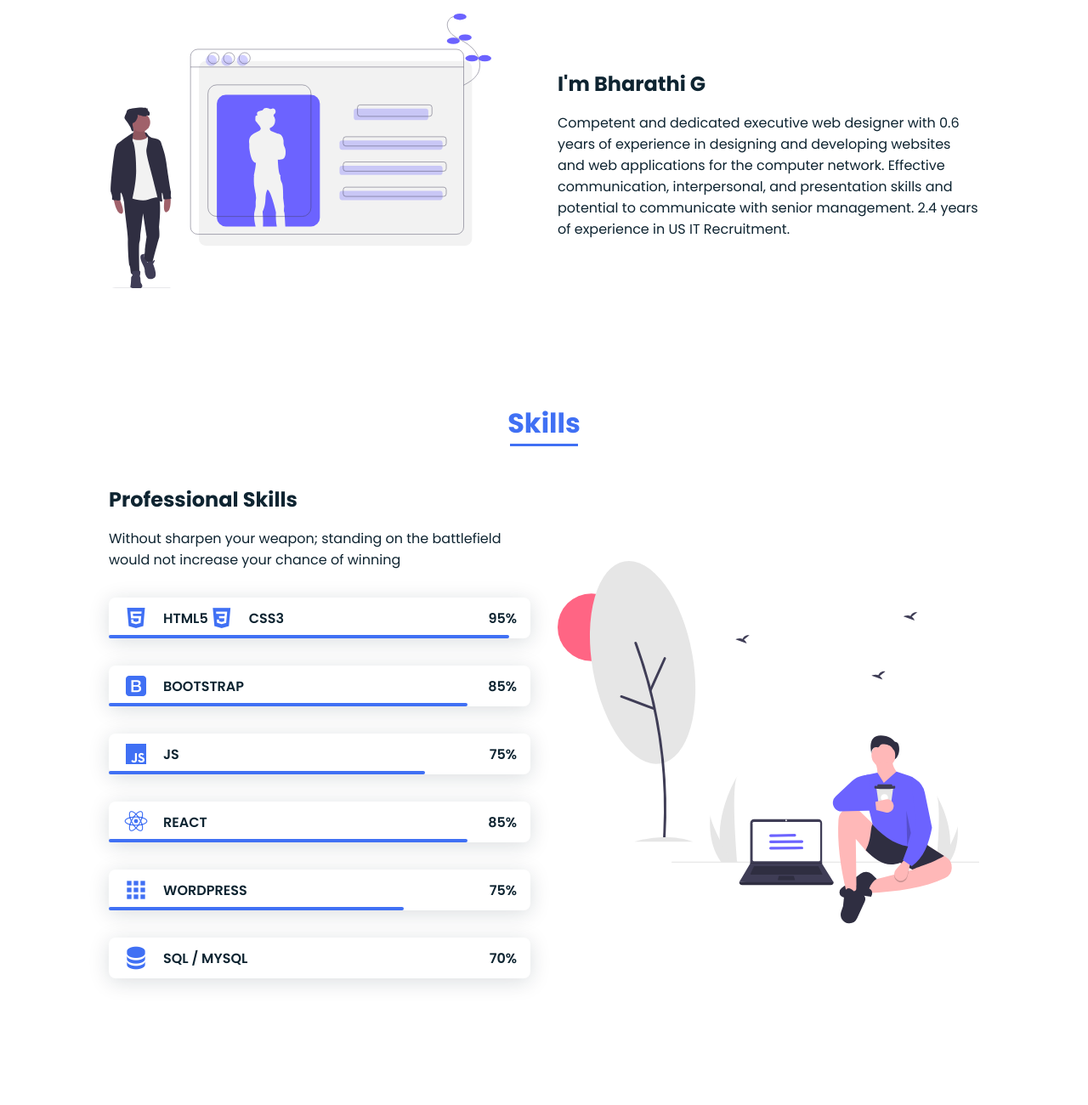
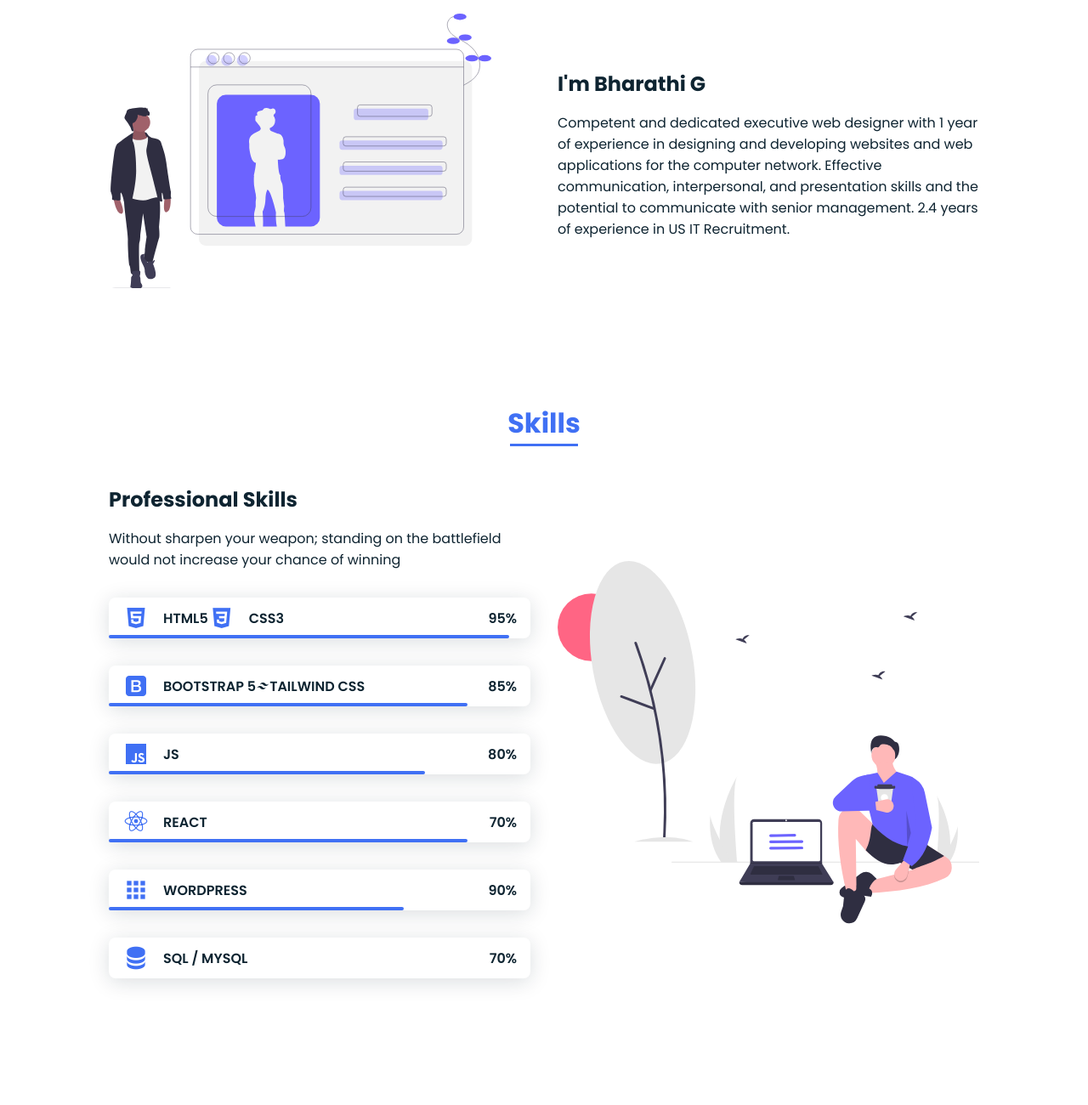
Before and after one commit to Bharathi414/Bharathi_Portfolio, a plain HTML site: page index.html in a window 1280 px wide. Shown: the part 960-2260 px from the top of the page at 85% size. Drawn offline with nearby package versions, Linux system fonts and the light colour scheme.

Commit message:
index.html

```diff
--- a/index.html
+++ b/index.html
@@ -47,7 +47,7 @@
         <section class="home bd_grid" id="home">
             <div class="home_data" data-aos="fade-down">
                 <h1 class="home_title">
-                    Hi, <br />I'm <span class="home_title-color">Bharathi G</span><br />Web Designer & <br>Web Developer
+                    Hi, <br />I'm <span class="home_title-color">Bharathi G</span><br />Front-end & <br>WordPress Developer
                 </h1>
                 <a href="#contact" class="button"> Contact</a>
             </div>
@@ -324,9 +324,9 @@
                         I'm Bharathi G
                     </h2>
                     <p class="about_text" data-aos="fade-down" data-aos-delay="450">
-                        Competent and dedicated executive web designer with 0.6 years of experience in designing and
+                        Competent and dedicated executive web designer with 1 year of experience in designing and
                         developing websites and web applications for the computer network. Effective communication,
-                        interpersonal, and presentation skills and potential to communicate with senior management.
+                        interpersonal, and presentation skills and the potential to communicate with senior management.
                         2.4 years of experience in US IT Recruitment.
                     </p>
                 </div>
@@ -360,11 +360,13 @@
                         <div class="skill_bar skill_html"></div>
                     </div>
 
-                    <!-- SKILLS BOOTSTRAP -->
+                    <!-- SKILLS BOOTSTRAP & TAILWIND CSS -->
                     <div class="skills_data" data-aos="fade-right" data-aos-delay="250">
                         <div class="skills_name">
                             <i class="bx bxl-bootstrap skill_icon"></i>
-                            <span class="skill_name">BOOTSTRAP</span>
+                            <span class="skill_name">BOOTSTRAP 5</span>
+                            <i class='bx bxl-tailwind-css'></i>
+                            <span class="skill_name">TAILWIND CSS </span>
                         </div>
 
                         <div><span class="skill_percentage">85%</span></div>
@@ -379,7 +381,7 @@
                             <span class="skill_name">JS</span>
                         </div>
 
-                        <div><span class="skill_percentage">75%</span></div>
+                        <div><span class="skill_percentage">80%</span></div>
 
                         <div class="skill_bar skill_js"></div>
                     </div>
@@ -391,7 +393,7 @@
                             <span class="skill_name">REACT</span>
                         </div>
 
-                        <div><span class="skill_percentage">85%</span></div>
+                        <div><span class="skill_percentage">70%</span></div>
 
                         <div class="skill_bar skill_php"></div>
                     </div>
@@ -403,7 +405,7 @@
                             <span class="skill_name">WORDPRESS</span>
                         </div>
 
-                        <div><span class="skill_percentage">75%</span></div>
+                        <div><span class="skill_percentage">90%</span></div>
 
                         <div class="skill_bar skill_sql"></div>
                     </div>
```
